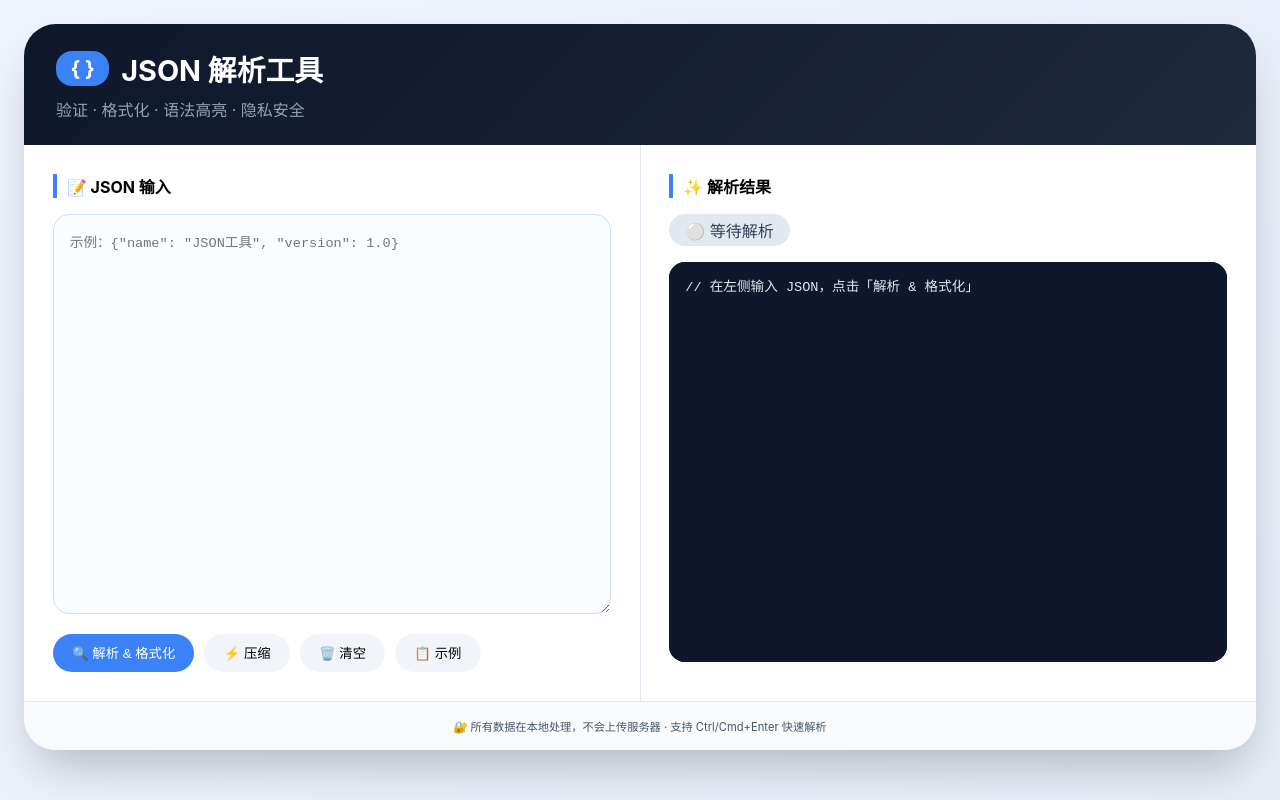
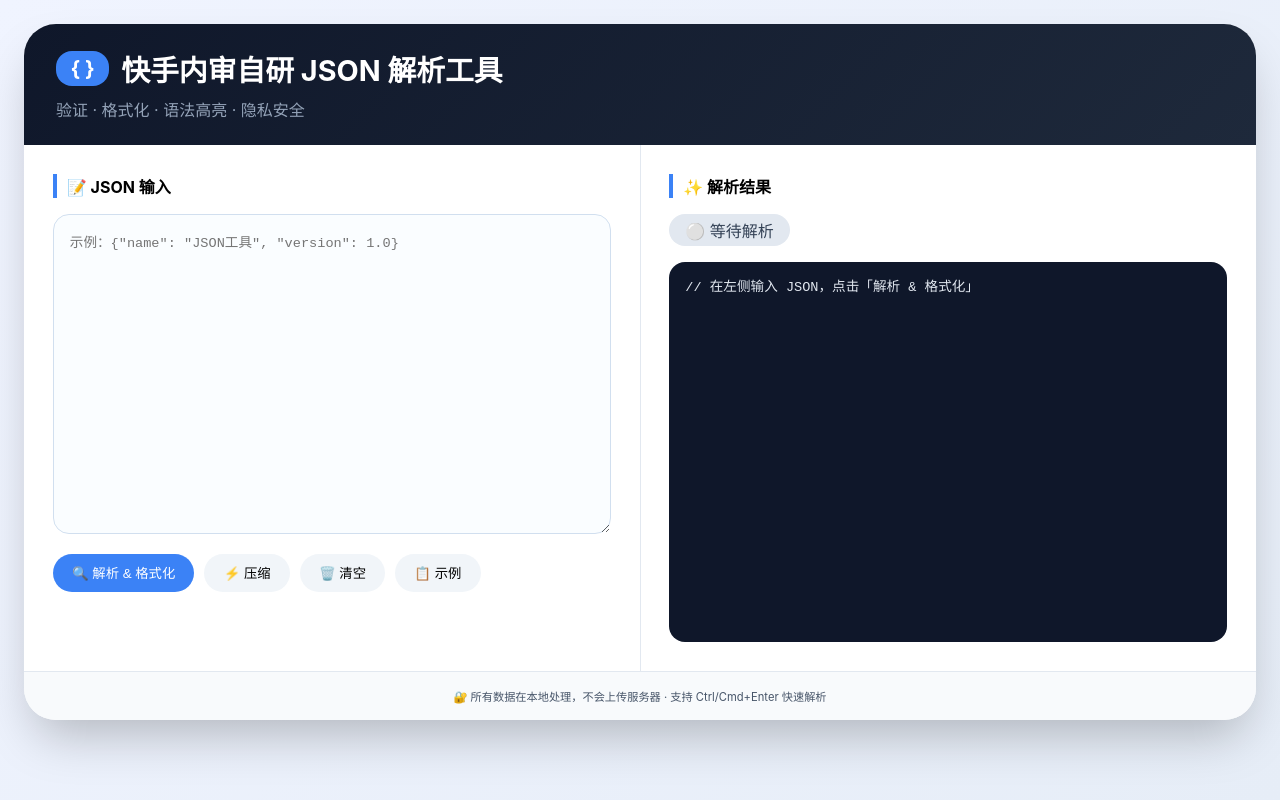
Before and after one commit to 852836391-collab/json-parser, a plain HTML site: page index.html in a window 1280 px wide. Drawn offline with Linux system fonts and the light colour scheme.

Commit message:
Update index.html

```diff
--- a/index.html
+++ b/index.html
@@ -66,7 +66,7 @@
         }
         .json-editor {
             width: 100%;
-            height: 400px;
+            height: 320px;
             padding: 1rem;
             font-family: 'SF Mono', 'Fira Code', monospace;
             font-size: 0.85rem;
@@ -105,7 +105,7 @@
             background: #0f172a;
             border-radius: 1rem;
             overflow: auto;
-            max-height: 480px;
+            max-height: 380px;
         }
         .json-preview {
             margin: 0;
@@ -173,7 +173,7 @@
 <body>
 <div class="app-container">
     <div class="app-header">
-        <h1>JSON 解析工具</h1>
+        <h1>快手内审自研 JSON 解析工具</h1>
         <div class="subhead">验证 · 格式化 · 语法高亮 · 隐私安全</div>
     </div>
     <div class="main-panel">
```
